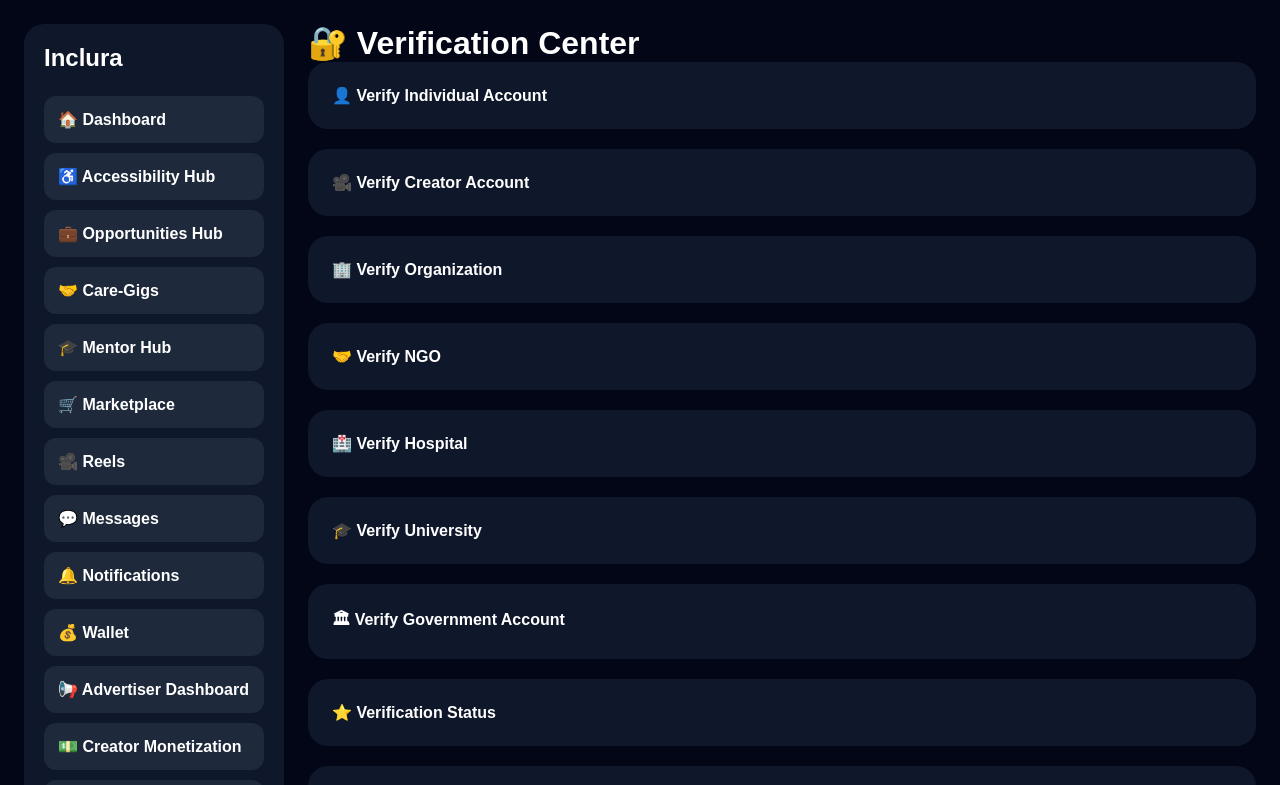
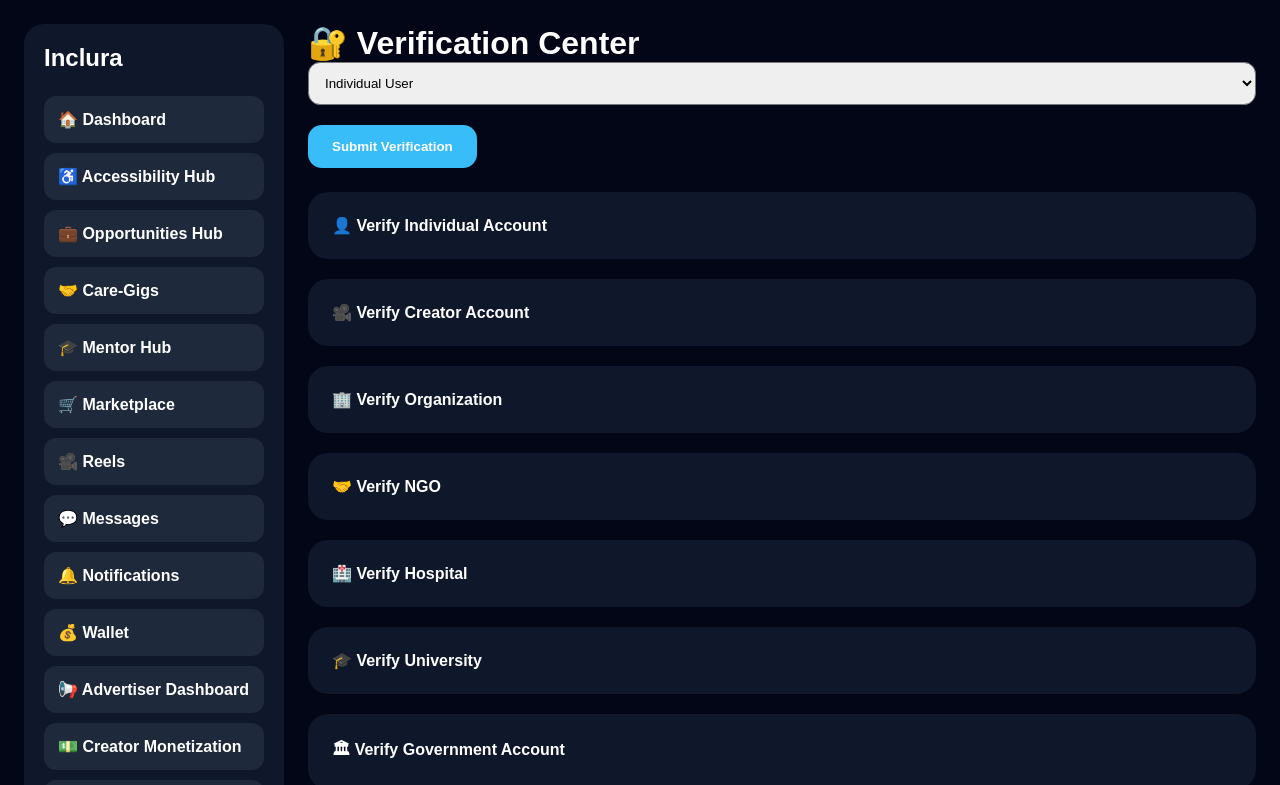
Before and after one commit to inclurah-png/inclura-web, a React (Vite) app: page /verification-center in a window 1280 px wide. Shown: the top 785 px of the page. Built offline with nearby package versions, Linux system fonts and the light colour scheme; no server answers; sample sign-in values are in the browser's storage.

Commit message:
Update VerificationCenter.jsx
Fix and update

```diff
--- a/src/pages/VerificationCenter.jsx
+++ b/src/pages/VerificationCenter.jsx
@@ -1,10 +1,110 @@
+import { useState } from "react";
+
+import {
+addDoc,
+collection,
+serverTimestamp,
+} from "firebase/firestore";
+
+import { db } from "../firebase";
+
 import DashboardLayout from "../components/DashboardLayout";
 
 function VerificationCenter() {
+const [accountType, setAccountType] =
+useState("user");
+
+const submitVerification =
+async () => {
+try {
+await addDoc(
+collection(
+db,
+"verificationRequests"
+),
+{
+accountType,
+status: "pending",
+createdAt:
+serverTimestamp(),
+}
+);
+
+    alert(
+      "Verification request submitted successfully"
+    );
+  } catch (error) {
+    console.error(error);
+
+    alert(
+      "Verification submission failed"
+    );
+  }
+};
+
 return (
 <DashboardLayout>
 <div style={{ color: "white" }}>
 <h1>🔐 Verification Center</h1>
+
+    <select
+      value={accountType}
+      onChange={(e) =>
+        setAccountType(
+          e.target.value
+        )
+      }
+      style={{
+        padding: "12px",
+        borderRadius: "12px",
+        marginBottom: "20px",
+        width: "100%",
+      }}
+    >
+      <option value="user">
+        Individual User
+      </option>
+
+      <option value="creator">
+        Creator
+      </option>
+
+      <option value="organization">
+        Organization
+      </option>
+
+      <option value="ngo">
+        NGO
+      </option>
+
+      <option value="hospital">
+        Hospital
+      </option>
+
+      <option value="university">
+        University
+      </option>
+
+      <option value="government">
+        Government
+      </option>
+    </select>
+
+    <button
+      onClick={submitVerification}
+      style={{
+        padding: "14px 24px",
+        borderRadius: "14px",
+        border: "none",
+        background: "#38bdf8",
+        color: "white",
+        fontWeight: "700",
+        cursor: "pointer",
+        marginBottom: "24px",
+      }}
+    >
+      Submit Verification
+    </button>
 
     <div style={card}>
       👤 Verify Individual Account
@@ -43,6 +143,7 @@ function VerificationCenter() {
     </div>
   </div>
 </DashboardLayout>
+
 );
 }
 
```
Lines whose indentation alone changed are shown as unchanged.
